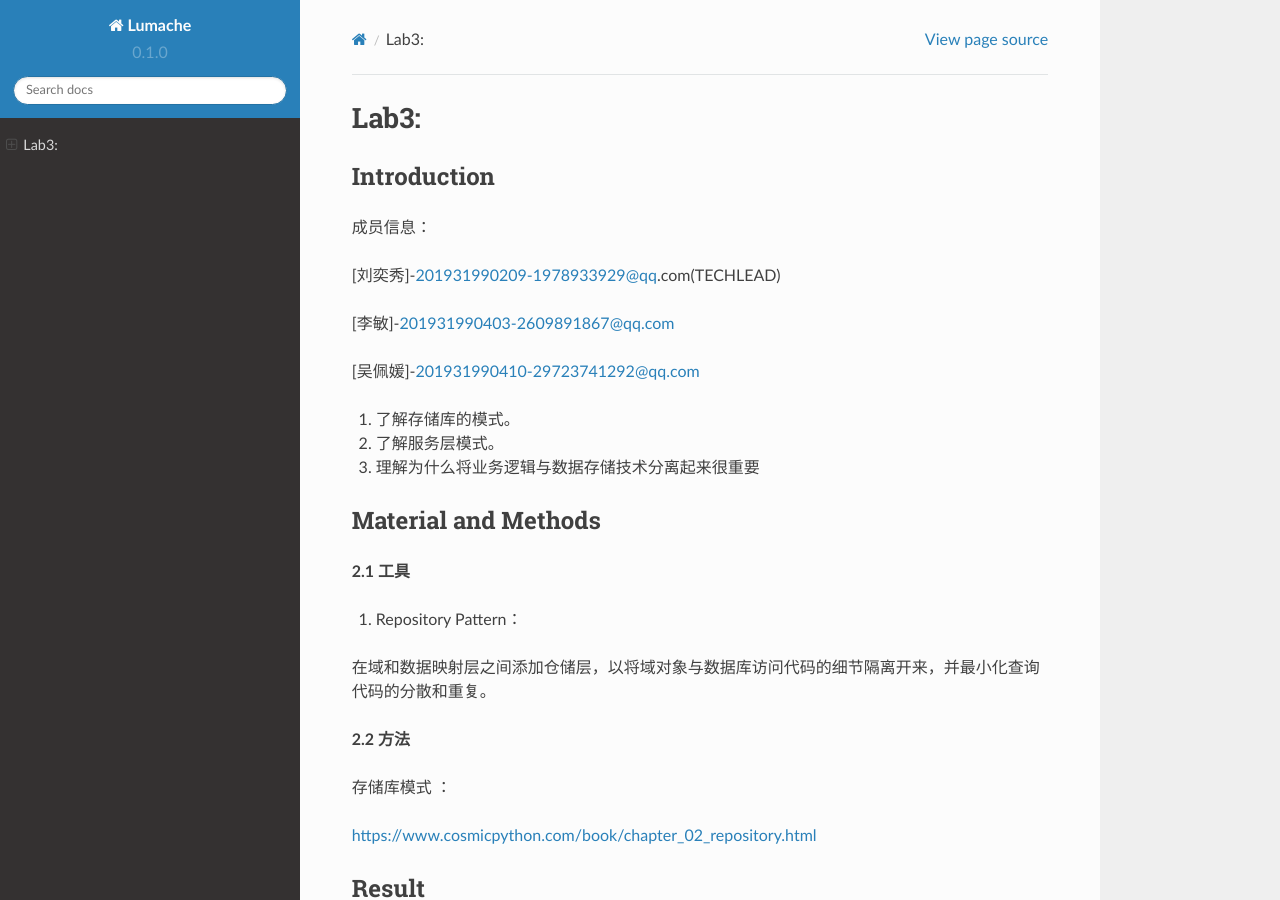
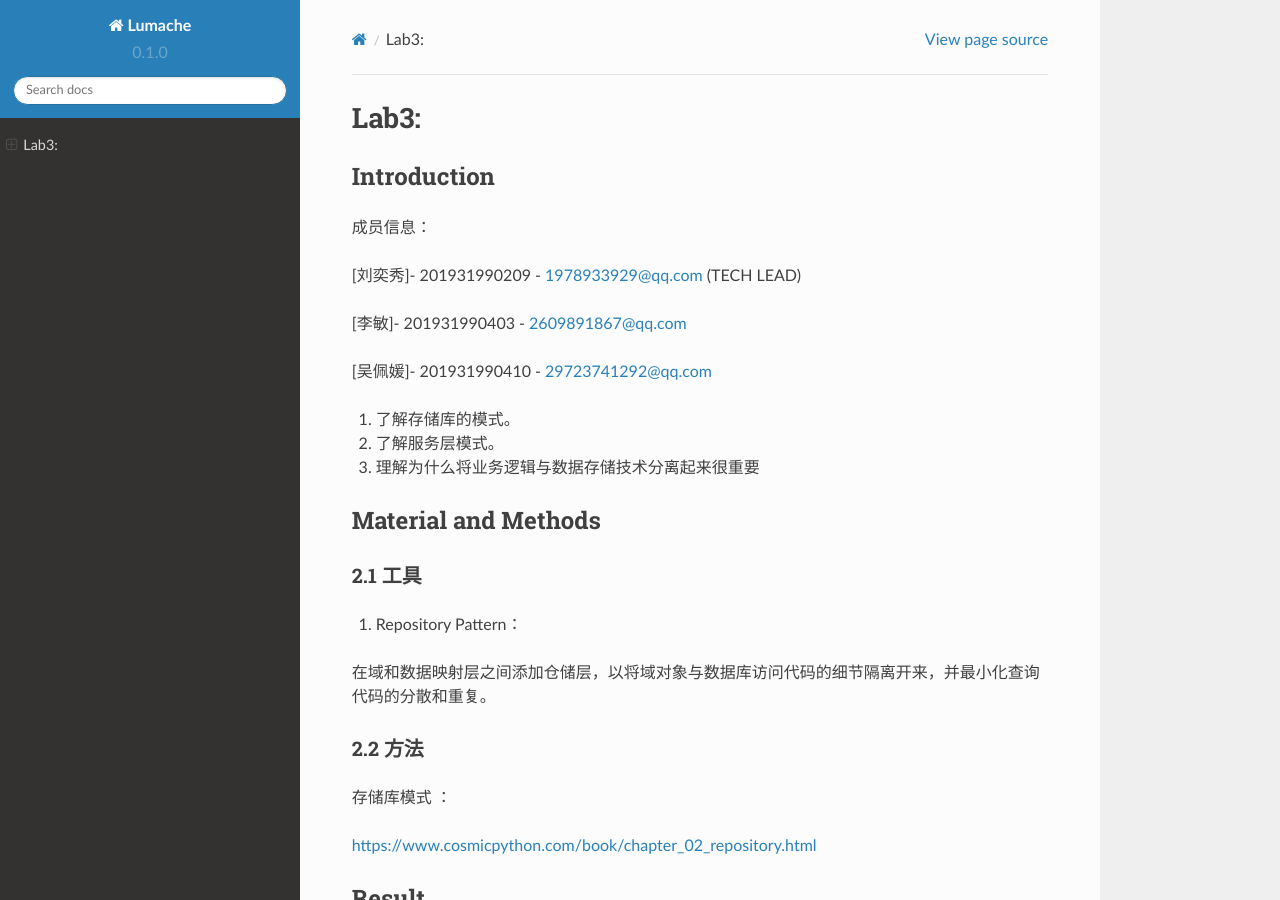
Before and after one commit to wpy297/lanlab, a Sphinx documentation site: the page built from docs/source/index.rst, in a window 1280 px wide and 900 px high. Built offline with Sphinx 7.4.7 and the Read the Docs theme 2.0.0, drawn with Linux system fonts in a browser that asks for light colours.

Commit message:
Update index.rst

```diff
--- a/docs/source/index.rst
+++ b/docs/source/index.rst
@@ -1,15 +1,16 @@
 Lab3:
 =======================================
+
 Introduction
 --------------------------------------
 
 成员信息：
 
-\[刘奕秀]-201931990209-1978933929@qq.com(TECHLEAD)
+[刘奕秀]- 201931990209 - 1978933929@qq.com (TECH LEAD)
 
-\[李敏]-201931990403-2609891867@qq.com
+[李敏]- 201931990403 - 2609891867@qq.com
 
-\[吴佩媛]-201931990410-29723741292@qq.com
+[吴佩媛]- 201931990410 - 29723741292@qq.com
 
 1. 了解存储库的模式。
 
@@ -19,13 +20,16 @@ Introduction
 
 Material and Methods
 -----------------------------------
-**2.1 工具**
+
+2.1 工具
+~~~~~~~~~~~~~~~~~~~~~~~~~~~~~
 
 1. Repository Pattern：
 
 在域和数据映射层之间添加仓储层，以将域对象与数据库访问代码的细节隔离开来，并最小化查询代码的分散和重复。
 
-**2.2 方法**
+2.2 方法
+~~~~~~~~~~~~~~~~~~~~~~~~~~~
 
 存储库模式 ：
 
@@ -33,7 +37,9 @@ https://www.cosmicpython.com/book/chapter_02_repository.html
 
 Result
 -----------------------------------------
-**3.1 repository.py**
+
+3.1 repository.py
+~~~~~~~~~~~~~~~~~~~~~~~~~~~~~~~~
 
 **代码**
 
@@ -98,11 +104,13 @@ Result
             f.close()
             return batches
 
-**3.2 运行结果**
+3.2 运行结果
+~~~~~~~~~~~~~~~~~~~~~~~~~~~~~~~~~~~~~
 
 .. image:: ../../media/测试结果.png
 
-**3.3 视频结果**
+3.3 视频结果
+~~~~~~~~~~~~~~~~~~~~~~~~~~~~~~~
 
 【测试过程.mp4】  https://cloud.zjnu.edu.cn/share/5eaf2b5a0d73b72ca063fd3583
 
```
